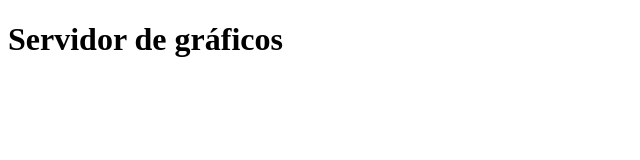
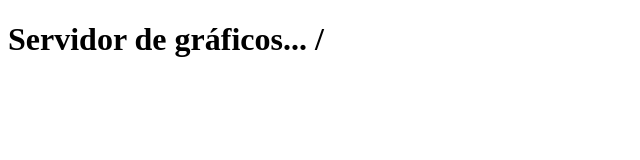
Before and after one commit to matcontreras/progressive-line, a plain HTML site: page index.html in a window 1280 px wide. Shown: the full height of the page, 0-640 px from the left. Drawn offline with Linux system fonts and the light colour scheme.

Commit message:
new change

```diff
--- a/index.html
+++ b/index.html
@@ -8,7 +8,7 @@
 </head>
 <body>
     <h1>
-        Servidor de gráficos
+        Servidor de gráficos... /
     </h1>
 </body>
 </html>
```
